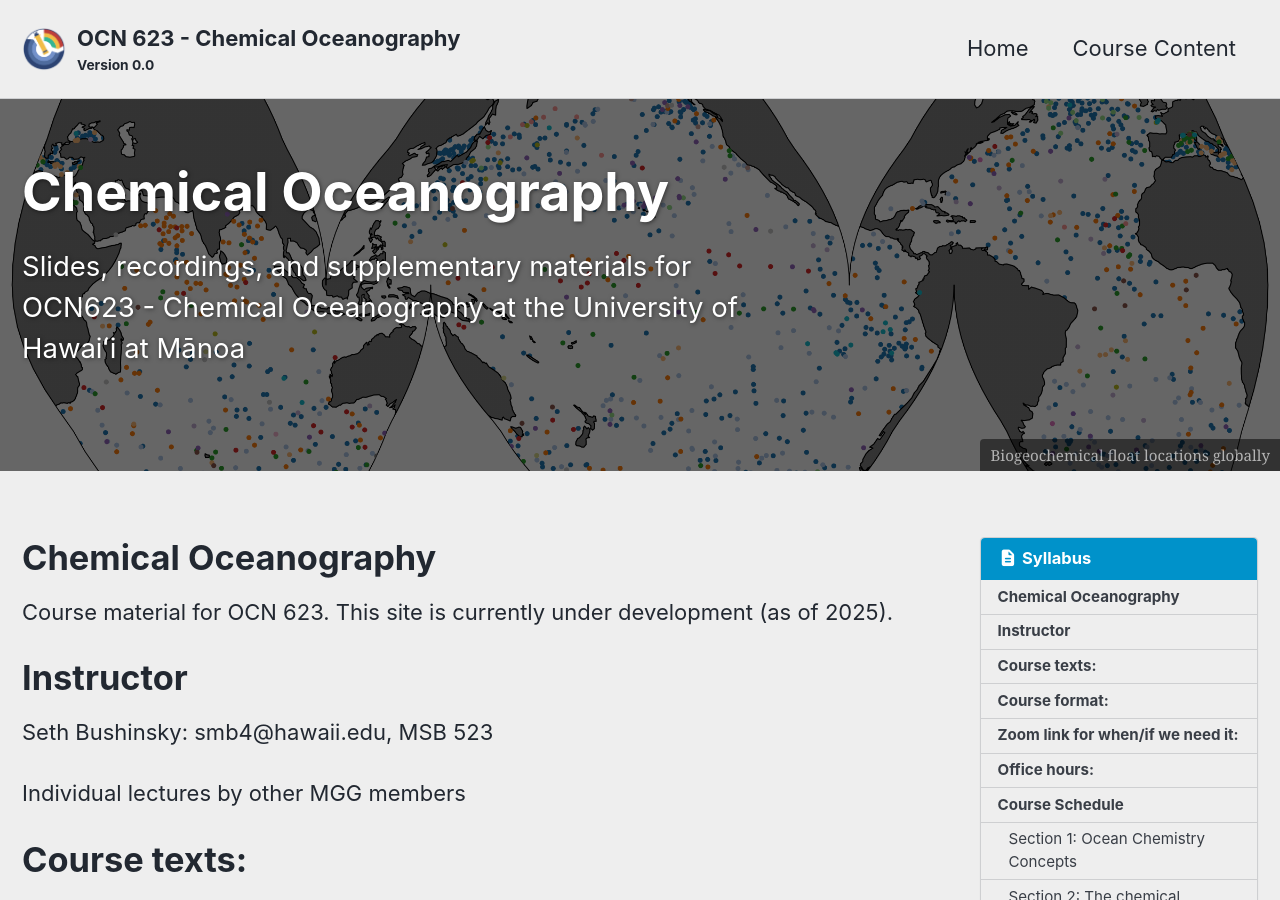
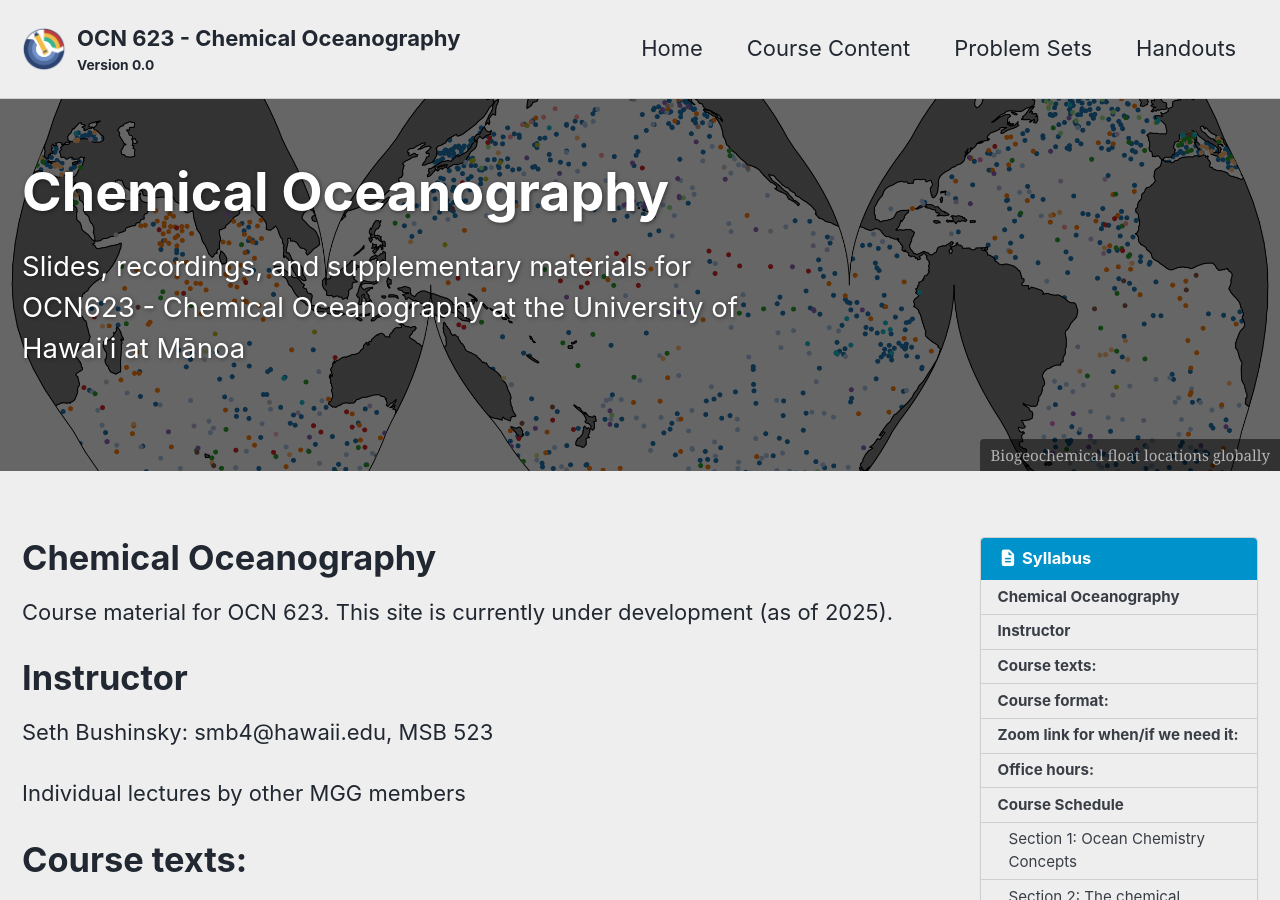
Before and after one commit to SethBushinsky/OCN623_Chemical_Oceanography, a Jekyll site: the page built from index.md, in a window 1280 px wide and 900 px high. Built offline with Jekyll 4.4.1, drawn with Linux system fonts in a browser that asks for light colours; cached includes are drawn as plain includes; our own code applies the rules of GitHub Pages for plain Markdown files.

Commit message:
Update navigation.yml

```diff
--- a/_data/navigation.yml
+++ b/_data/navigation.yml
@@ -4,6 +4,10 @@ main:
     url: /
   - title: "Course Content"
     url: /course-content/
+  - title: "Problem Sets"
+    url: /cProblem-Sets/
+  - title: "Handouts"
+    url: /Handouts/
   # - title: "01 Ocean Chemistry Fundamentals"
   #   url: /course-content/01_ocean_chemistry_fundamentals/
   # - title: "Data Download"
```
